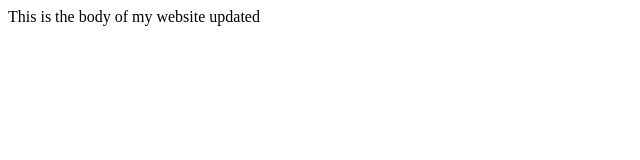
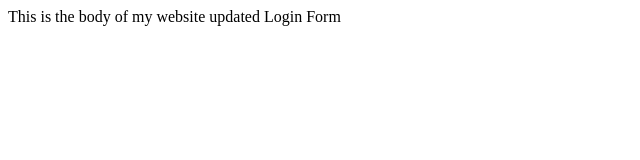
Before and after one commit to ahmed-alawady/myapp, a plain HTML site: page index.html in a window 1280 px wide. Shown: the full height of the page, 0-640 px from the left. Drawn offline with Linux system fonts and the light colour scheme.

Commit message:
after adding login form

```diff
--- a/index.html
+++ b/index.html
@@ -5,5 +5,6 @@
   <body>
     This is the body of my website
     updated
+    Login Form
   </body>
 </html>
```
Also changed, not shown: login.html (added, +1 -0 lines).
